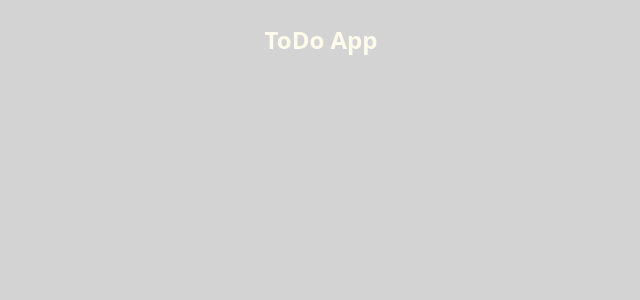
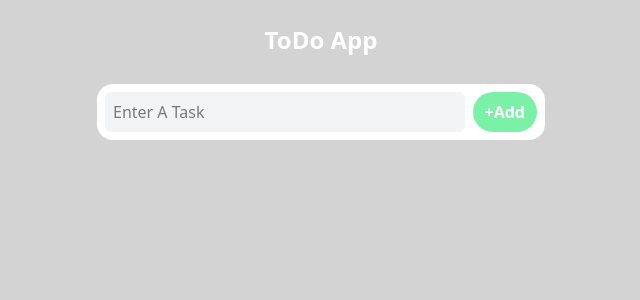
Before and after one commit to IliaTikyov/ToDo-App, a React (Vite) app: page / in a window 1280 px wide. Shown: the top 300 px of the page, without its empty margins (319-959 px from the left). Built offline with nearby package versions, Linux system fonts and the light colour scheme.

Commit message:
Implementing Adding Tasks Component (#1)

```diff
--- a/src/App.jsx
+++ b/src/App.jsx
@@ -1,10 +1,12 @@
 import Header from "./components/Header";
 import "./App.css";
+import AddingTasks from "./components/AddingTasks";
 
 function App() {
   return (
     <div className="flex flex-col items-center justify-center mt-6">
       <Header />
+      <AddingTasks />
     </div>
   );
 }
--- /dev/null
+++ b/src/components/AddingTasks.jsx
@@ -0,0 +1,20 @@
+const AddingTasks = () => {
+  return (
+    <div className="p-2 rounded-2xl bg-white max-w-md w-full mx-auto">
+      <div className="flex gap-2">
+        <input
+          className="flex-1 p-2 rounded-md bg-gray-100 hover:bg-gray-200"
+          placeholder="Enter A Task"
+        />
+        <button
+          type="submit"
+          className="bg-green-300 rounded-3xl px-3 py-2 text-white font-bold hover:bg-green-400 cursor-pointer"
+        >
+          +Add
+        </button>
+      </div>
+    </div>
+  );
+};
+
+export default AddingTasks;
--- a/src/components/Header.jsx
+++ b/src/components/Header.jsx
@@ -1,7 +1,7 @@
 const Header = () => {
   return (
     <header>
-      <h1 className="text-2xl font-bold text-amber-50">ToDo App</h1>
+      <h1 className="text-2xl font-bold text-white mb-7">ToDo App</h1>
     </header>
   );
 };
```
